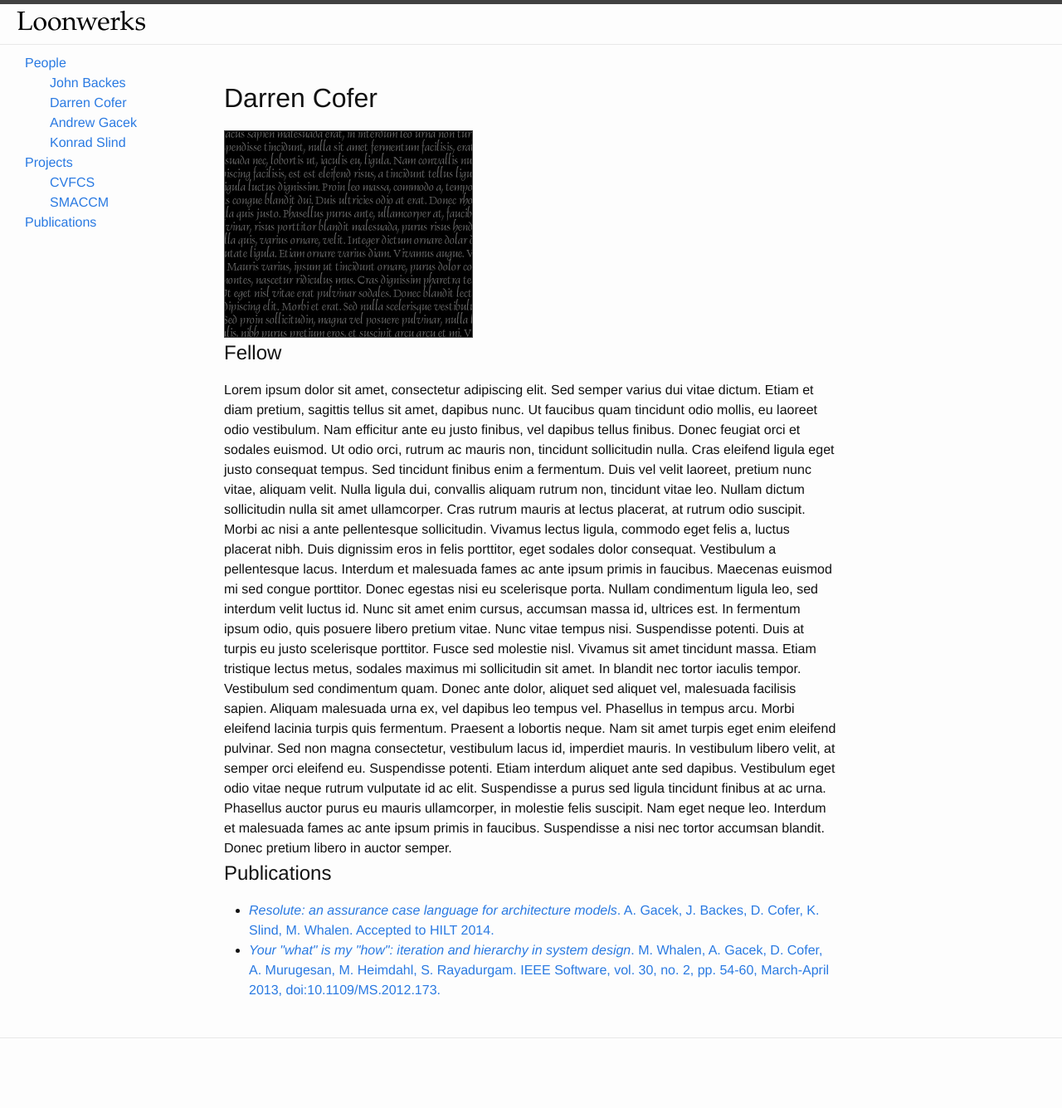
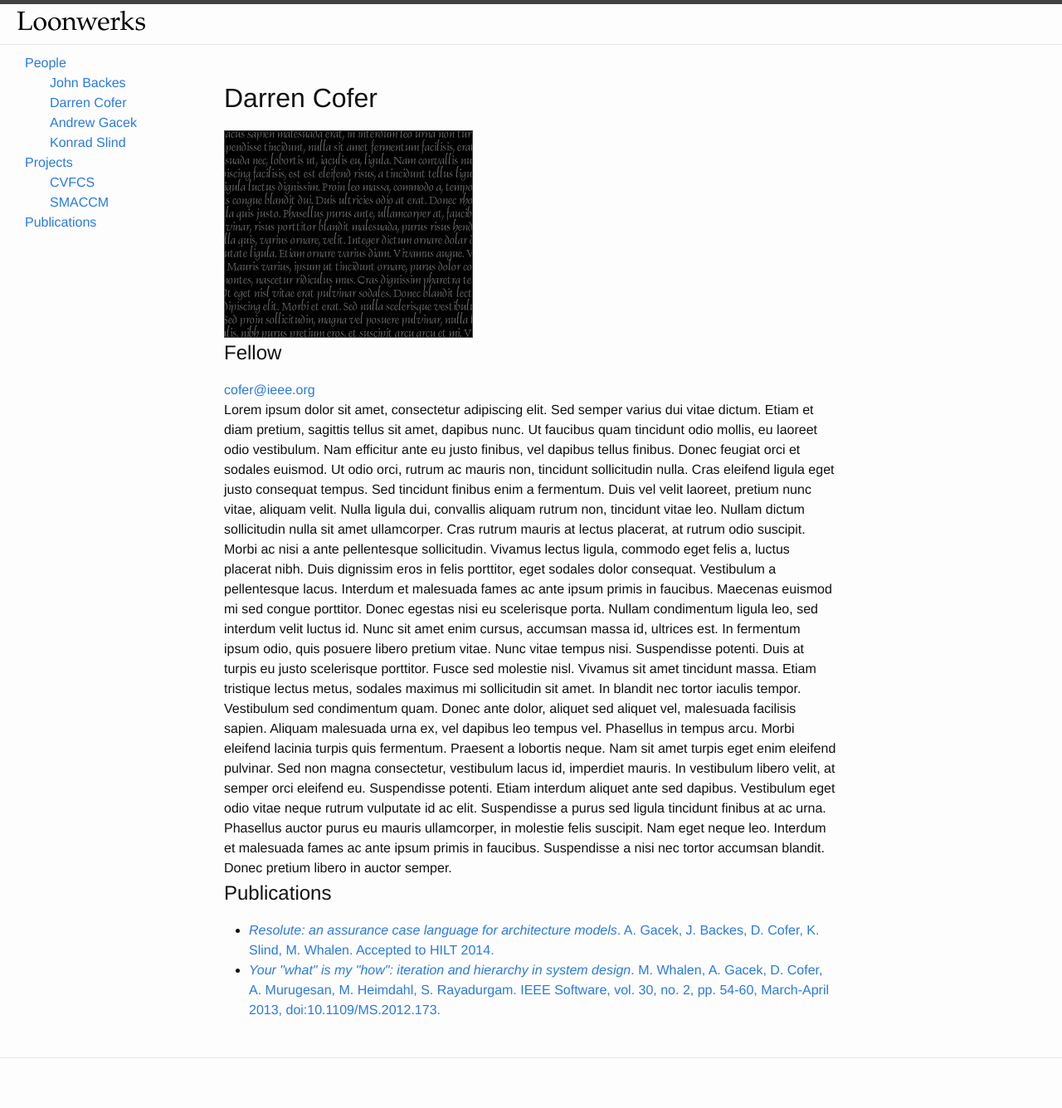
Before and after one commit to loonwerks/loonwerks.github.io, a Jekyll site: the page built from people/darren-cofer.html, in a window 1280 px wide. Shown: the whole page at 83% size. Built offline with Jekyll 4.4.1, drawn with Linux system fonts in a browser that asks for light colours; Markdown is read by kramdown in place of the engine named in the settings; before the commit the page ends 1311 px from its top, so only the background shows below that.

Commit message:
Update darren-cofer.html

```diff
--- a/people/darren-cofer.html
+++ b/people/darren-cofer.html
@@ -3,6 +3,7 @@ layout: person
 fullname: Darren Cofer
 sort: Cofer
 author_key: D. Cofer
+email: cofer@ieee.org
 position: Fellow
 picture: /images/lorem.gif
 ---
```
